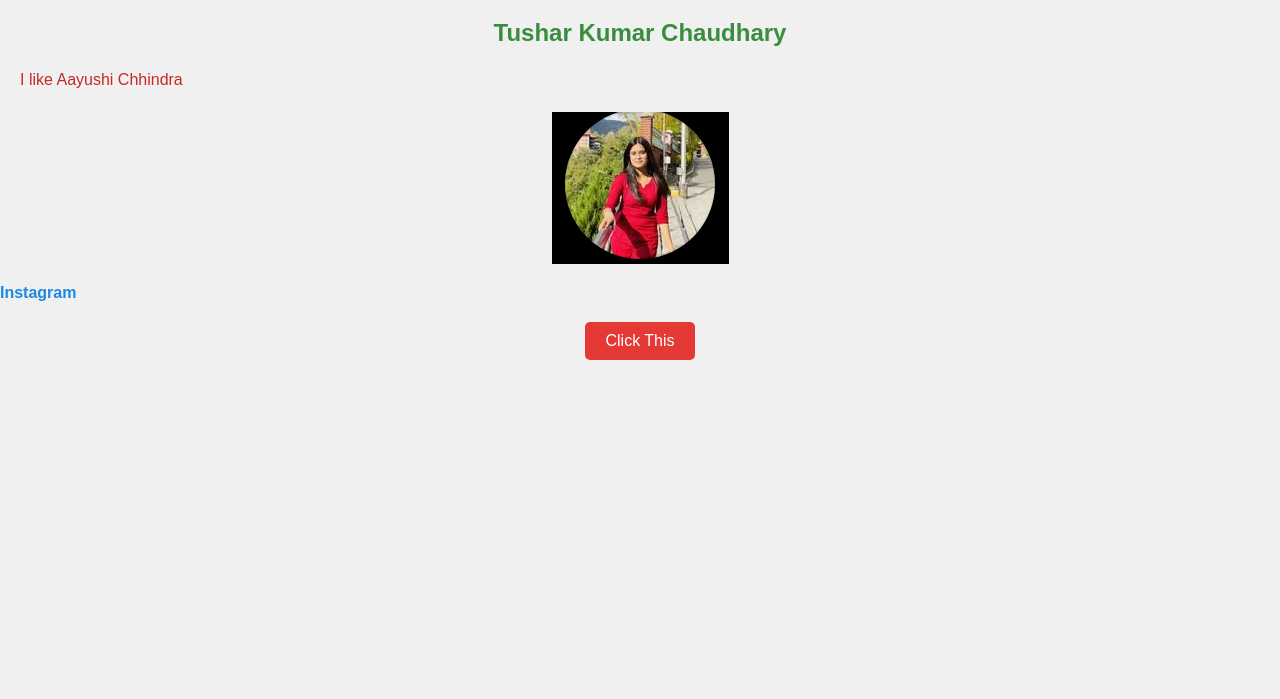
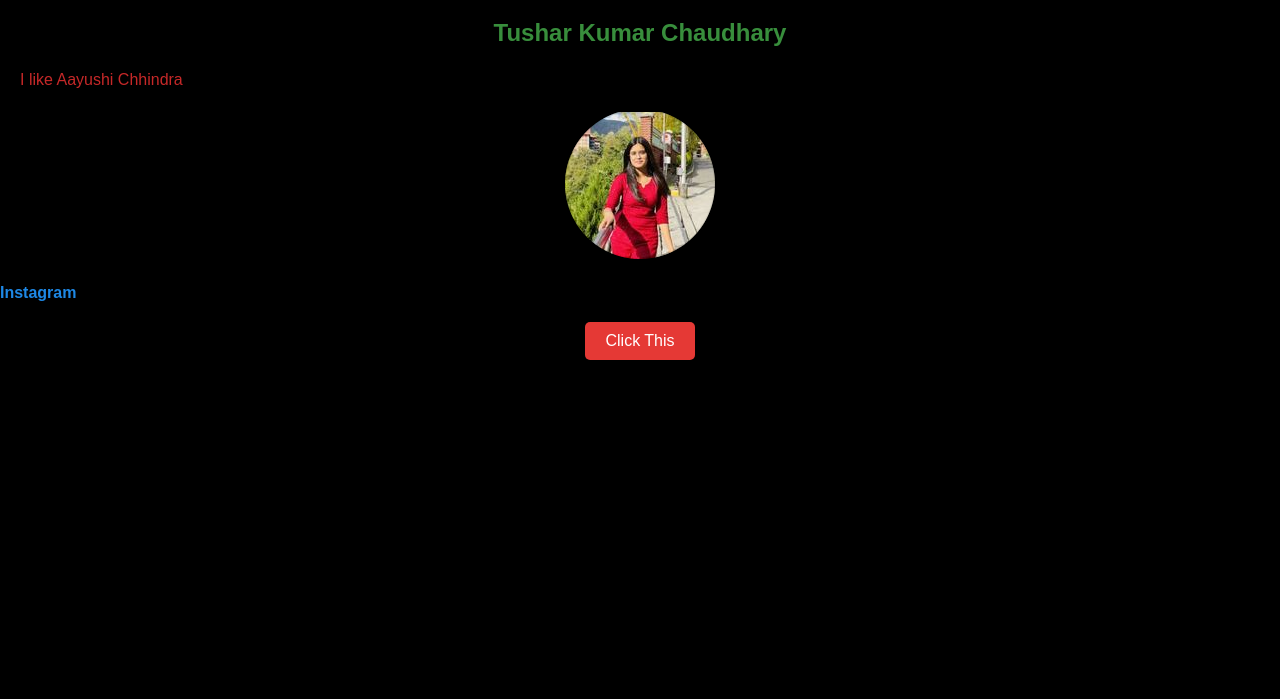
Before and after one commit to Tushar-India/yoyi, a plain HTML site: page index.html in a window 1280 px wide. Shown: the part 101-800 px from the top of the page. Drawn offline with Linux system fonts and the light colour scheme.

Commit message:
Update style.css

```diff
--- a/style.css
+++ b/style.css
@@ -2,7 +2,7 @@
 
 /* Style for the body */
 body {
-    background-color: #f0f0f0; /* Light gray background for better contrast */
+    background-color: black; /* Light gray background for better contrast */
     font-family: Arial, sans-serif; /* Modern, clean font */
     color: #333; /* Dark gray text color for better readability */
     margin: 0;
```
